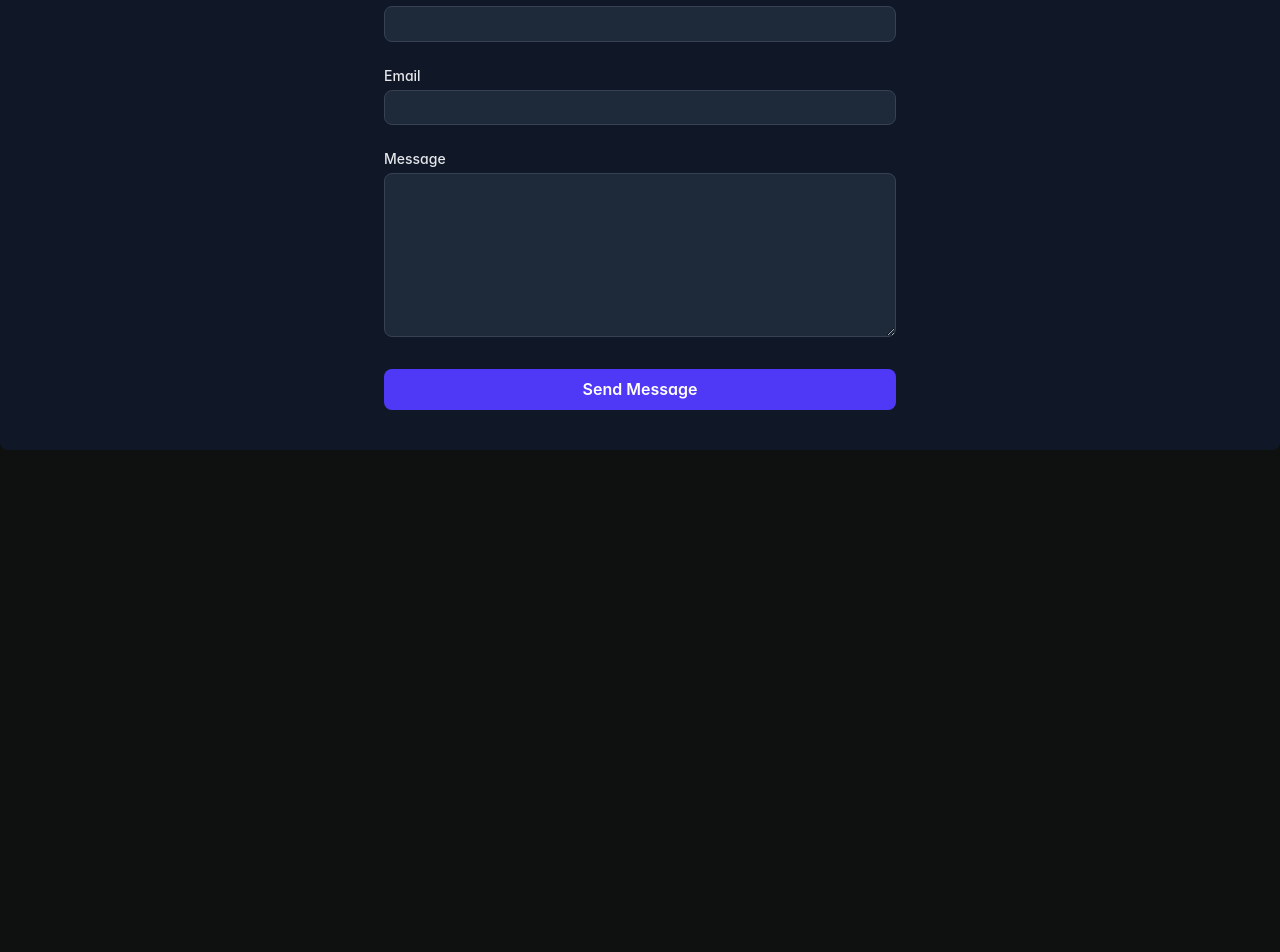
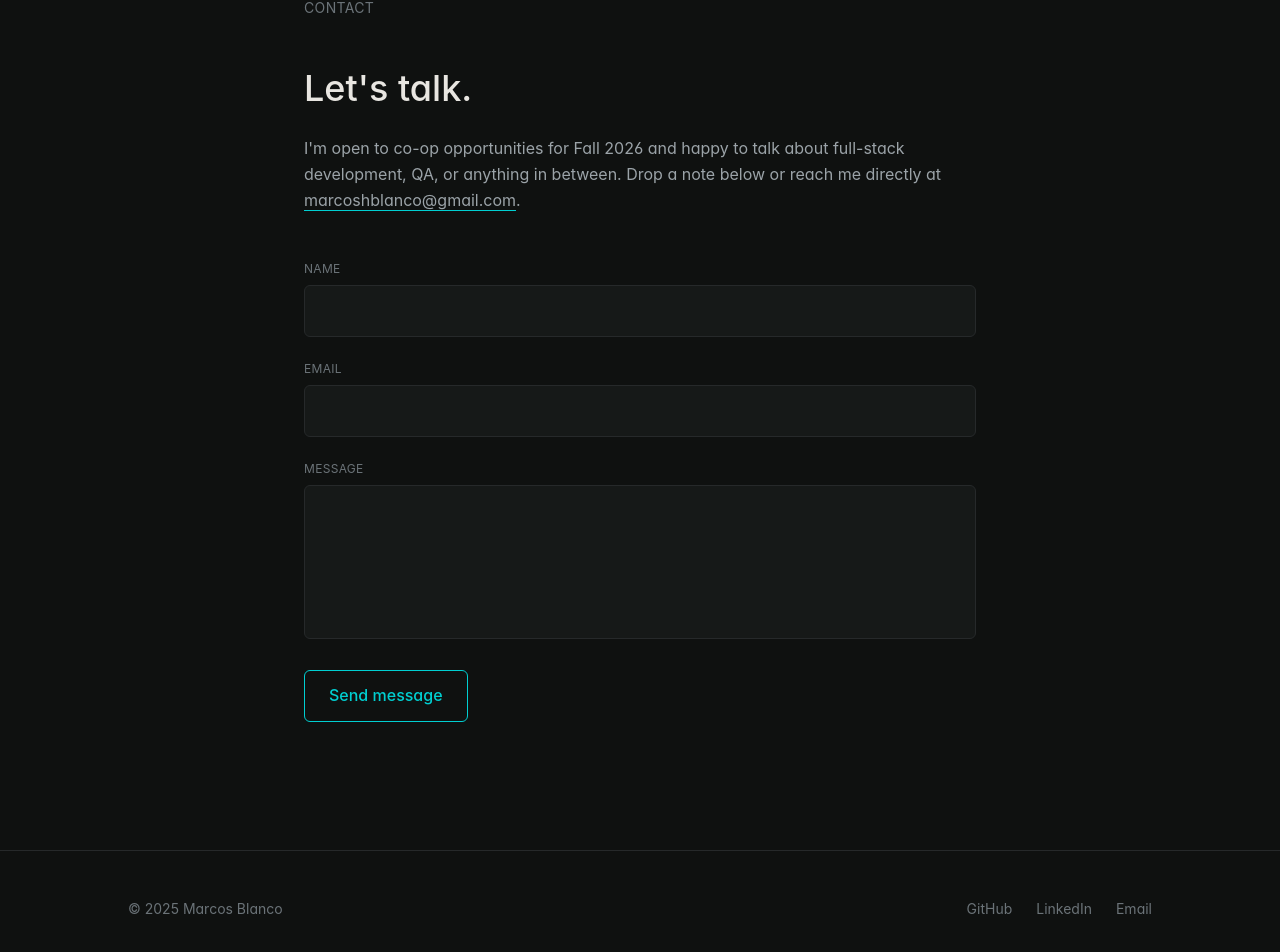
Before and after one commit to MarcosHBlanco/Portfolio-v2, a React (Vite) app in the folder portfolio-v2/: page / in a window 1280 px wide. Shown: the part 5186-6138 px from the top of the page. Before the commit the page ends 5636 px from the top, so only its background shows below. Built offline with nearby package versions, Linux system fonts and the light colour scheme; a web font is replaced by a local one.

Commit message:
feat(rebuild): Contact section refresh and Footer

```diff
--- a/portfolio-v2/src/App.jsx
+++ b/portfolio-v2/src/App.jsx
@@ -3,6 +3,7 @@ import About from "./components/About";
 import Projects from "./components/Projects";
 import Skills from "./components/Skills";
 import Contact from "./components/Contact";
+import Footer from "./components/Footer";
 
 export default function App() {
 	return (
@@ -12,6 +13,7 @@ export default function App() {
 			<Projects />
 			<Skills />
 			<Contact />
+			<Footer />
 		</main>
 	);
 }
--- a/portfolio-v2/src/components/Contact.jsx
+++ b/portfolio-v2/src/components/Contact.jsx
@@ -1,8 +1,31 @@
 export default function Contact() {
 	return (
-		<section id="contact" className="py-10 px-4 bg-gray-900 rounded-lg">
-			<div className="max-w-lg mx-auto">
-				<h2 className="text-3xl font-bold text-center mb-5">Contact Me</h2>
+		<section
+			id="contact"
+			className="py-32 px-6 md:px-12 border-t border-[var(--color-border)]"
+		>
+			<div className="max-w-2xl mx-auto w-full">
+				<p className="text-sm text-[var(--color-text-dim)] mb-12 tracking-wide uppercase">
+					Contact
+				</p>
+
+				<h2 className="text-3xl md:text-4xl font-medium text-[var(--color-text)] mb-6 leading-tight">
+					Let&apos;s talk.
+				</h2>
+
+				<p className="text-base text-[var(--color-text-muted)] mb-12 leading-relaxed">
+					I&apos;m open to co-op opportunities for Fall 2026 and happy to talk
+					about full-stack development, QA, or anything in between. Drop a note
+					below or reach me directly at{" "}
+					<a
+						href="mailto:marcoshblanco@gmail.com"
+						className="text-[var(--color-text)] border-b border-[var(--color-accent)] hover:text-[var(--color-accent)] transition-colors"
+					>
+						marcoshblanco@gmail.com
+					</a>
+					.
+				</p>
+
 				<form
 					action="https://formspree.io/f/xzzbedba"
 					method="post"
@@ -11,7 +34,7 @@ export default function Contact() {
 					<div>
 						<label
 							htmlFor="name"
-							className="block mb-1 text-sm font-medium text-gray-200"
+							className="block text-xs uppercase tracking-wide text-[var(--color-text-dim)] mb-2"
 						>
 							Name
 						</label>
@@ -20,14 +43,14 @@ export default function Contact() {
 							id="name"
 							name="name"
 							required
-							className="w-full px-3 py-1 bg-gray-800 border border-gray-700 rounded-lg text-white placeholder-gray-500 focus:outline-none focus:ring-2 focus:ring-indigo-500"
+							className="w-full px-4 py-3 bg-[var(--color-bg-elevated)] border border-[var(--color-border)] rounded-md text-[var(--color-text)] focus:outline-none focus:border-[var(--color-accent)] transition-colors"
 						/>
 					</div>
 
 					<div>
 						<label
 							htmlFor="email"
-							className="block mb-1 text-sm font-medium text-gray-200"
+							className="block text-xs uppercase tracking-wide text-[var(--color-text-dim)] mb-2"
 						>
 							Email
 						</label>
@@ -36,31 +59,31 @@ export default function Contact() {
 							id="email"
 							name="email"
 							required
-							className="w-full px-3 py-1 bg-gray-800 border border-gray-700 rounded-lg text-white placeholder-gray-500 focus:outline-none focus:ring-2 focus:ring-indigo-500"
+							className="w-full px-4 py-3 bg-[var(--color-bg-elevated)] border border-[var(--color-border)] rounded-md text-[var(--color-text)] focus:outline-none focus:border-[var(--color-accent)] transition-colors"
 						/>
 					</div>
 
 					<div>
 						<label
 							htmlFor="message"
-							className="block mb-1 text-sm font-medium text-gray-200"
+							className="block text-xs uppercase tracking-wide text-[var(--color-text-dim)] mb-2"
 						>
 							Message
 						</label>
 						<textarea
 							id="message"
 							name="message"
-							rows="6"
+							rows="5"
 							required
-							className="w-full px-3 py-1 bg-gray-800 border border-gray-700 rounded-lg text-white placeholder-gray-500 focus:outline-none focus:ring-2 focus:ring-indigo-500"
+							className="w-full px-4 py-3 bg-[var(--color-bg-elevated)] border border-[var(--color-border)] rounded-md text-[var(--color-text)] focus:outline-none focus:border-[var(--color-accent)] transition-colors resize-none"
 						></textarea>
 					</div>
 
 					<button
 						type="submit"
-						className="w-full flex justify-center px-6 py-2 bg-indigo-600 rounded-lg text-white font-semibold hover:bg-indigo-700 active:scale-95 transition"
+						className="px-6 py-3 border border-[var(--color-accent)] rounded-md text-[var(--color-accent)] font-medium hover:bg-[var(--color-accent)] hover:text-[var(--color-bg)] transition-colors"
 					>
-						Send Message
+						Send message
 					</button>
 				</form>
 			</div>
--- /dev/null
+++ b/portfolio-v2/src/components/Footer.jsx
@@ -0,0 +1,33 @@
+export default function Footer() {
+	return (
+		<footer className="py-12 px-6 md:px-12 border-t border-[var(--color-border)]">
+			<div className="max-w-5xl mx-auto w-full flex flex-col md:flex-row items-start md:items-center justify-between gap-4 text-sm text-[var(--color-text-dim)]">
+				<p>© {new Date().getFullYear()} Marcos Blanco</p>
+				<div className="flex gap-6">
+					<a
+						href="https://github.com/MarcosHBlanco"
+						target="_blank"
+						rel="noopener noreferrer"
+						className="hover:text-[var(--color-accent)] transition-colors"
+					>
+						GitHub
+					</a>
+					<a
+						href="https://www.linkedin.com/in/marcoshblanco/"
+						target="_blank"
+						rel="noopener noreferrer"
+						className="hover:text-[var(--color-accent)] transition-colors"
+					>
+						LinkedIn
+					</a>
+					<a
+						href="mailto:marcoshblanco@gmail.com"
+						className="hover:text-[var(--color-accent)] transition-colors"
+					>
+						Email
+					</a>
+				</div>
+			</div>
+		</footer>
+	);
+}
```
